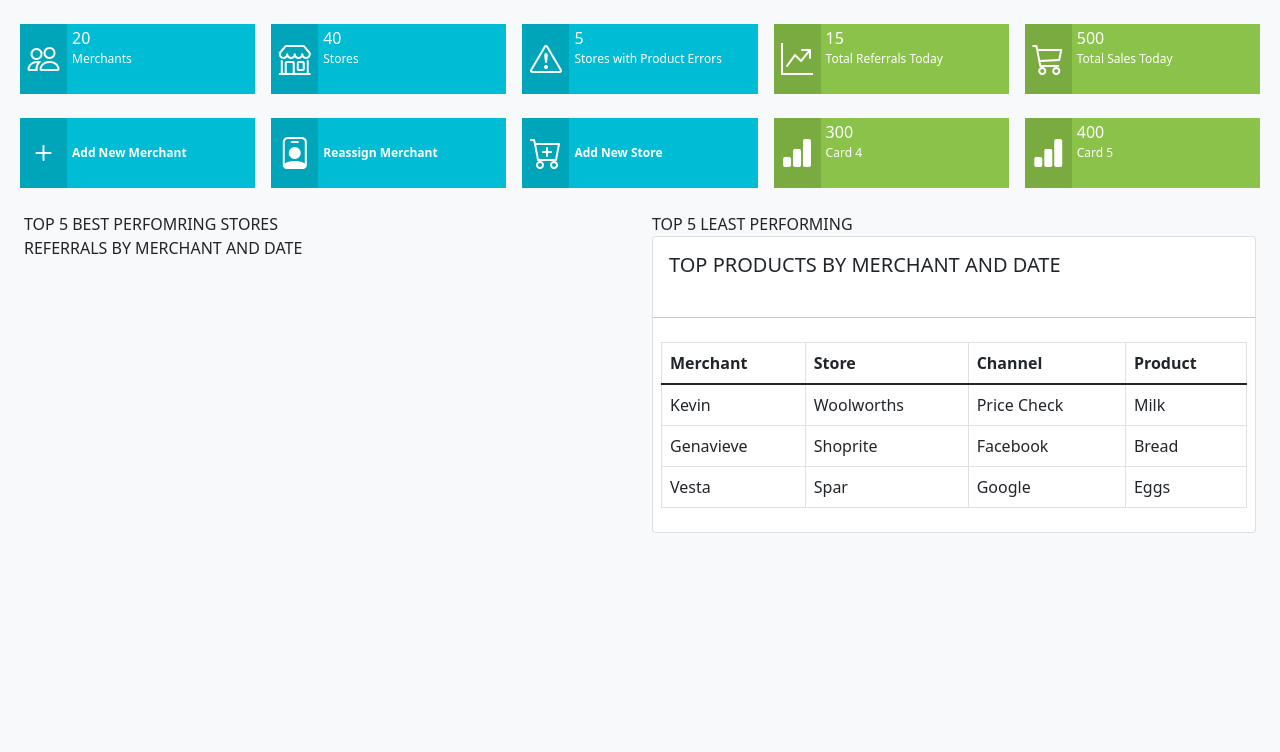
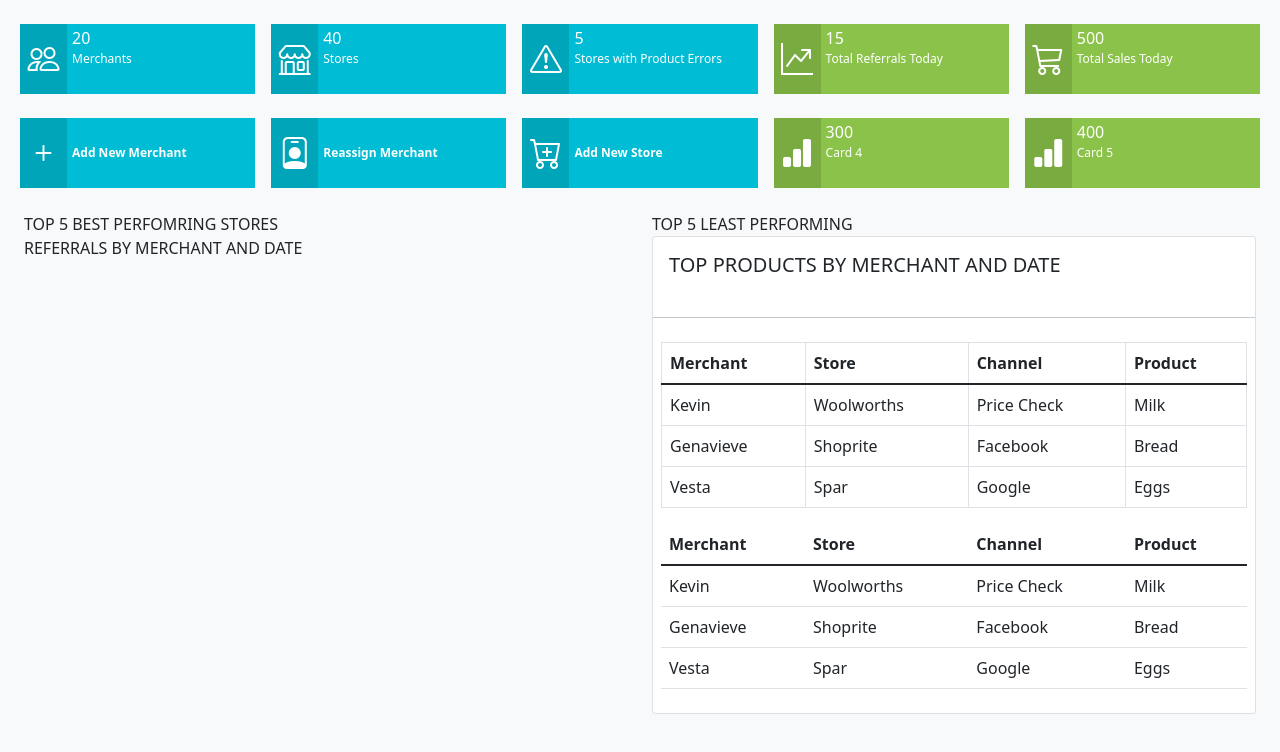
Before and after one commit to Vesta-Nassone/shopping-feeder-dashboard, a React (Create React App) app: page / in a window 1280 px wide. Shown: the top 752 px of the page. Built offline with nearby package versions, Linux system fonts and the light colour scheme.

Commit message:
Replace the table with a React-bootstrap Table.

```diff
--- a/src/components/graphs/Graphs.jsx
+++ b/src/components/graphs/Graphs.jsx
@@ -1,4 +1,5 @@
 import React from "react";
+import { Table } from "react-bootstrap";
 import { tableData } from "../../data/dummyData";
 
 export default function Graphs() {
@@ -43,6 +44,28 @@ export default function Graphs() {
 								))}
 							</tbody>
 						</table>
+						<Table responsive >
+							<thead className="thead-dark">
+								<tr>
+									<th scope="col">Merchant</th>
+									<th scope="col">Store</th>
+									<th scope="col">Channel</th>
+									<th scope="col">Product</th>
+								</tr>
+							</thead>
+							{/* Map the able data to the appropriate row and cols.
+							Assign an id to each item for minimuz DOM updates. */}
+							<tbody>
+								{tableData.map((item, id) => (
+									<tr key={id}>
+										<td>{item.name}</td>
+										<td>{item.store}</td>
+										<td>{item.channel}</td>
+										<td>{item.product}</td>
+									</tr>
+								))}
+							</tbody>
+						</Table>
 					</div>
 				</div>
 			</div>
```
